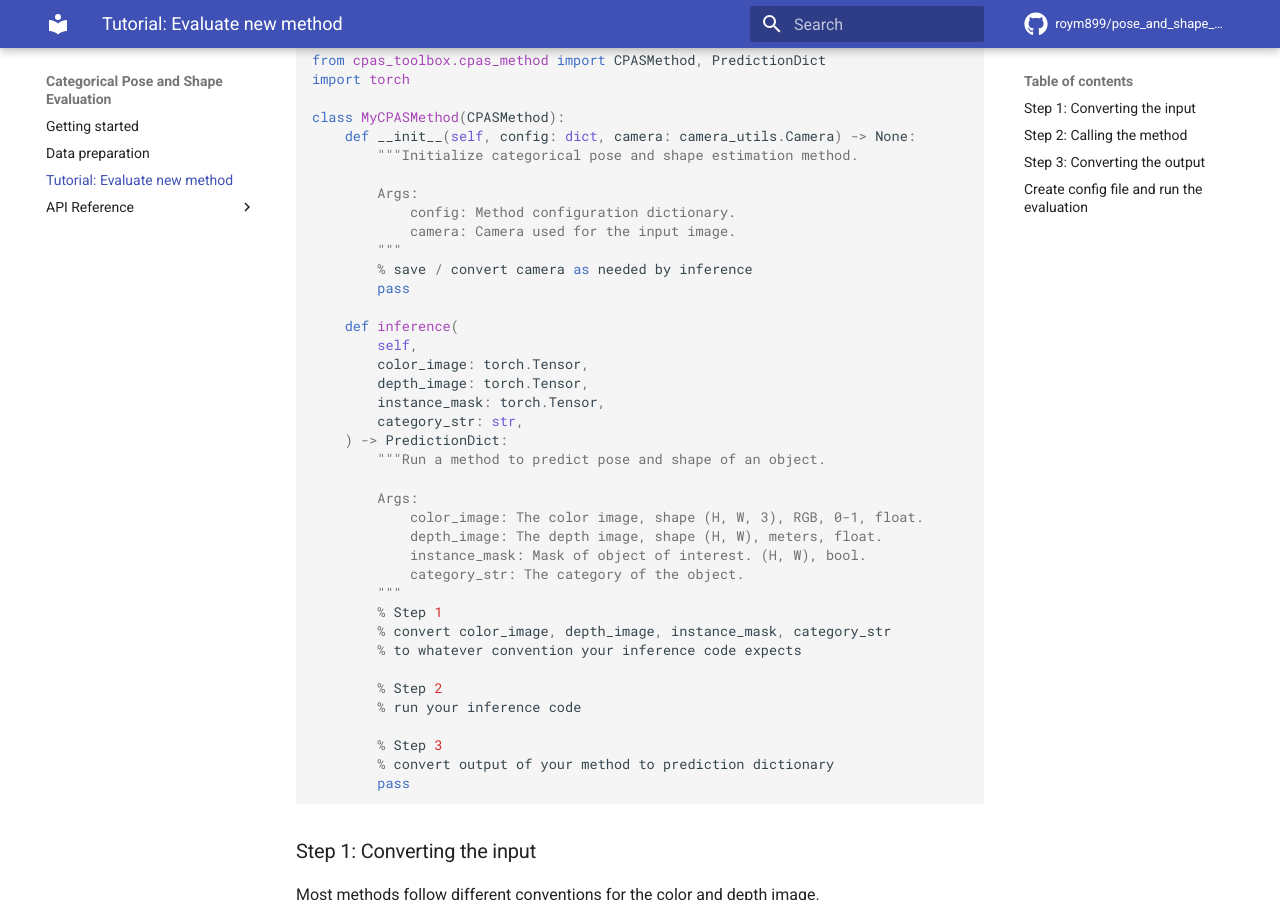
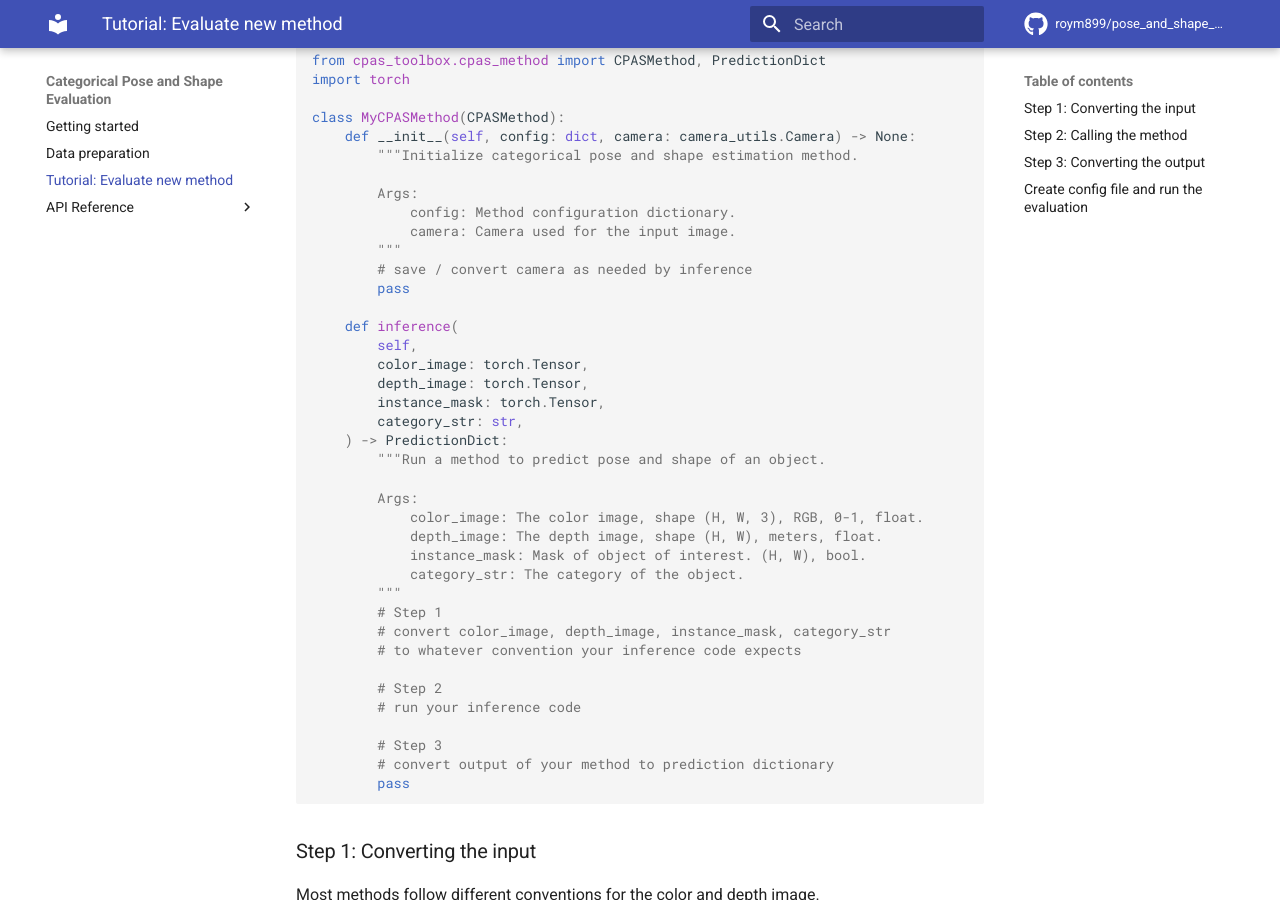
Before and after one commit to roym899/pose_and_shape_evaluation, an MkDocs documentation site: the page built from docs/tutorial_evaluation.md, in a window 1280 px wide and 900 px high, scrolled down 552 px. Built offline with MkDocs 1.6.1 and Material for MkDocs 9.7.7, drawn with Linux system fonts in a browser that asks for light colours; comment, search, counter and statistics services are not loaded.

````diff
--- a/docs/tutorial_evaluation.md
+++ b/docs/tutorial_evaluation.md
@@ -22,7 +22,7 @@ class MyCPASMethod(CPASMethod):
             config: Method configuration dictionary.
             camera: Camera used for the input image.
         """
-        % save / convert camera as needed by inference
+        # save / convert camera as needed by inference
         pass
 
     def inference(
@@ -40,15 +40,15 @@ class MyCPASMethod(CPASMethod):
             instance_mask: Mask of object of interest. (H, W), bool.
             category_str: The category of the object.
         """
-        % Step 1
-        % convert color_image, depth_image, instance_mask, category_str
-        % to whatever convention your inference code expects
+        # Step 1
+        # convert color_image, depth_image, instance_mask, category_str
+        # to whatever convention your inference code expects
 
-        % Step 2
-        % run your inference code
+        # Step 2
+        # run your inference code
 
-        % Step 3
-        % convert output of your method to prediction dictionary
+        # Step 3
+        # convert output of your method to prediction dictionary
         pass
 ```
 
````
